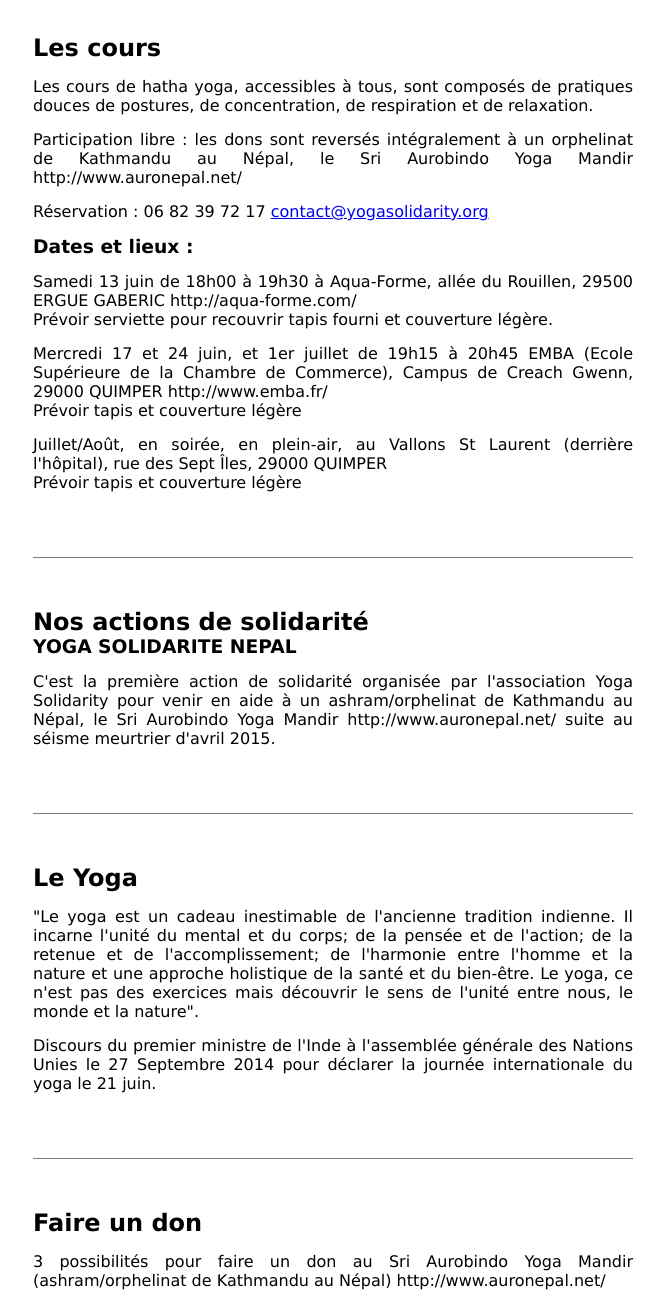
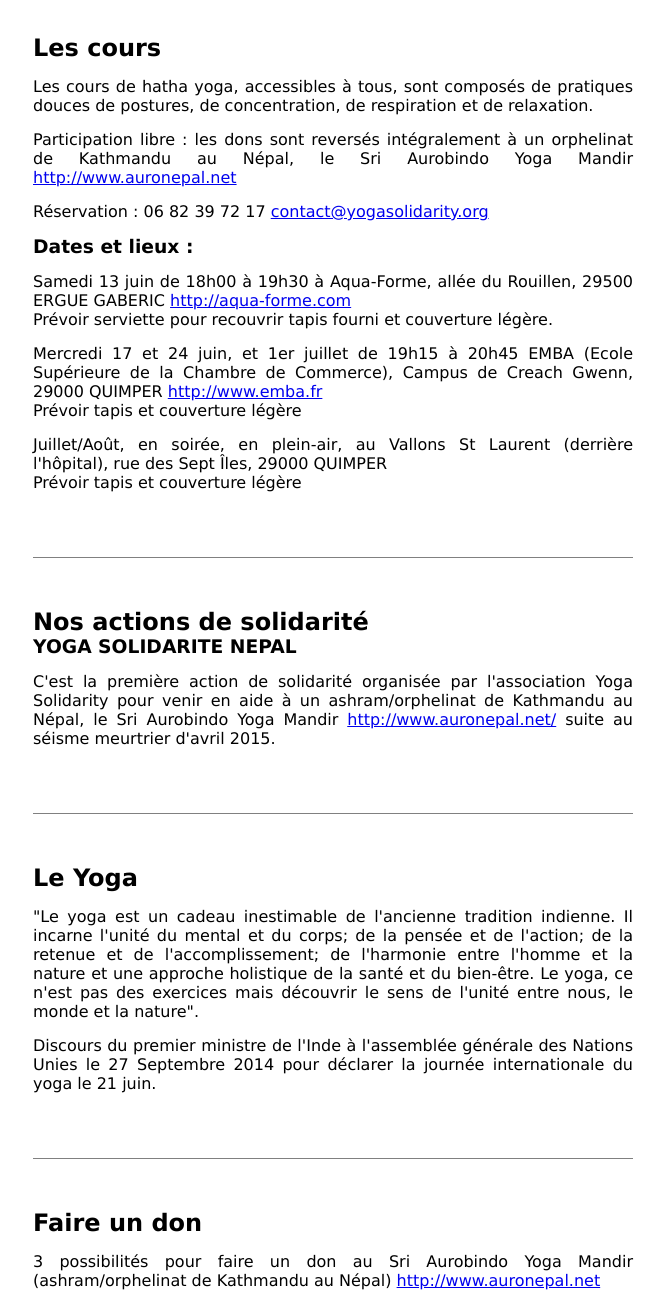
Before and after one commit to yogasolidarity/yogasolidarity.github.io, a plain HTML site: page index.html in a window 1280 px wide. Shown: the part 920-2220 px from the top of the page, without its empty margins (307-971 px from the left). Drawn offline with Linux system fonts and the light colour scheme.

Commit message:
liens dans des <a>

```diff
--- a/index.html
+++ b/index.html
@@ -88,7 +88,7 @@
 
 					<p>Les cours de hatha yoga, accessibles à tous, sont composés de pratiques douces de postures, de concentration, de respiration et de relaxation.</p>
 
-					<p>Participation libre : les dons sont reversés intégralement à un orphelinat de Kathmandu au Népal, le Sri Aurobindo Yoga Mandir http://www.auronepal.net/</p>
+					<p>Participation libre : les dons sont reversés intégralement à un orphelinat de Kathmandu au Népal, le Sri Aurobindo Yoga Mandir <a href="http://www.auronepal.net">http://www.auronepal.net</a></p>
 
 					<p>
 						Réservation : 06 82 39 72 17 <a href="mailto:contact@yogasolidarity.org">contact@yogasolidarity.org</a>
@@ -98,13 +98,13 @@
 						<h3>Dates et lieux :</h3>
 
 						<p>
-							Samedi 13 juin de 18h00 à 19h30 à Aqua-Forme, allée du Rouillen, 29500 ERGUE GABERIC http://aqua-forme.com/<br />
+							Samedi 13 juin de 18h00 à 19h30 à Aqua-Forme, allée du Rouillen, 29500 ERGUE GABERIC <a href="http://aqua-forme.com">http://aqua-forme.com</a><br />
 							Prévoir serviette pour recouvrir tapis fourni et couverture légère.
 							<!-- Plan + Photo cours Aqua-Forme -->
 						</p>
 
 						<p>
-							Mercredi 17 et 24 juin, et 1er juillet de 19h15 à 20h45 EMBA (Ecole Supérieure de la Chambre de Commerce), Campus de Creach Gwenn, 29000 QUIMPER http://www.emba.fr/<br />
+							Mercredi 17 et 24 juin, et 1er juillet de 19h15 à 20h45 EMBA (Ecole Supérieure de la Chambre de Commerce), Campus de Creach Gwenn, 29000 QUIMPER <a href="http://www.emba.fr">http://www.emba.fr</a><br />
 							Prévoir tapis et couverture légère
 							<!-- Plan + Photo cours EMBA -->
 						</p>
@@ -122,7 +122,7 @@
 
 					<h3>YOGA SOLIDARITE NEPAL</h3>
 
-					<p>C'est la première action de solidarité organisée par l'association Yoga Solidarity pour venir en aide à un ashram/orphelinat de Kathmandu au Népal, le Sri Aurobindo Yoga Mandir  http://www.auronepal.net/  suite au séisme meurtrier d'avril 2015.</p>
+					<p>C'est la première action de solidarité organisée par l'association Yoga Solidarity pour venir en aide à un ashram/orphelinat de Kathmandu au Népal, le Sri Aurobindo Yoga Mandir <a href="http://www.auronepal.net/">http://www.auronepal.net/</a> suite au séisme meurtrier d'avril 2015.</p>
 
 					<!-- photos ashram (site,directeur,école, ferme,tissage, yoga...) -->
 					<!-- video adhram https://www.youtube.com/watch?v=6NA86xnSa44 -->
@@ -142,7 +142,7 @@
 				<section id="don">
 					<h2>Faire un don</h2>
 
-					<p>3 possibilités pour faire un don au Sri Aurobindo Yoga Mandir (ashram/orphelinat de Kathmandu au Népal) http://www.auronepal.net/</p>
+					<p>3 possibilités pour faire un don au Sri Aurobindo Yoga Mandir (ashram/orphelinat de Kathmandu au Népal) <a href="http://www.auronepal.net">http://www.auronepal.net</a></p>
 
 					<p>1 – sur place près de chez vous, en participant à un cours de yoga ou toute autre animation proposée par Yoga Solidarity</p>
 
@@ -165,7 +165,7 @@
 					<p>
 						Si vous souhaitez devenir adhérent de l'association Yoga Solidarity, il vous suffit de :
 						<ul>
-							<li>remplir et retourner le bulletin d'inscription à Yoga Solidarity 53 Impasse de l'Odet 29000 QUIMPER ou par mail à contact@yogasolidarity.org (pj bulletin)</li>
+							<li>remplir et retourner le bulletin d'inscription à Yoga Solidarity 53 Impasse de l'Odet 29000 QUIMPER ou par mail à <a href="mailto:contact@yogasolidarity.org">contact@yogasolidarity.org</a> (pj bulletin)</li>
 							<li>régler la cotisation annuelle d'un montant libre au dessus du seuil minimal de 5 euros. La cotisation est individuelle et valable du 1er janvier (ou date d'adhésion) au 31 décembre de l'année en cours.</li>
 						</ul>
 					</p>
```
Also changed, not shown: 1 other file.
